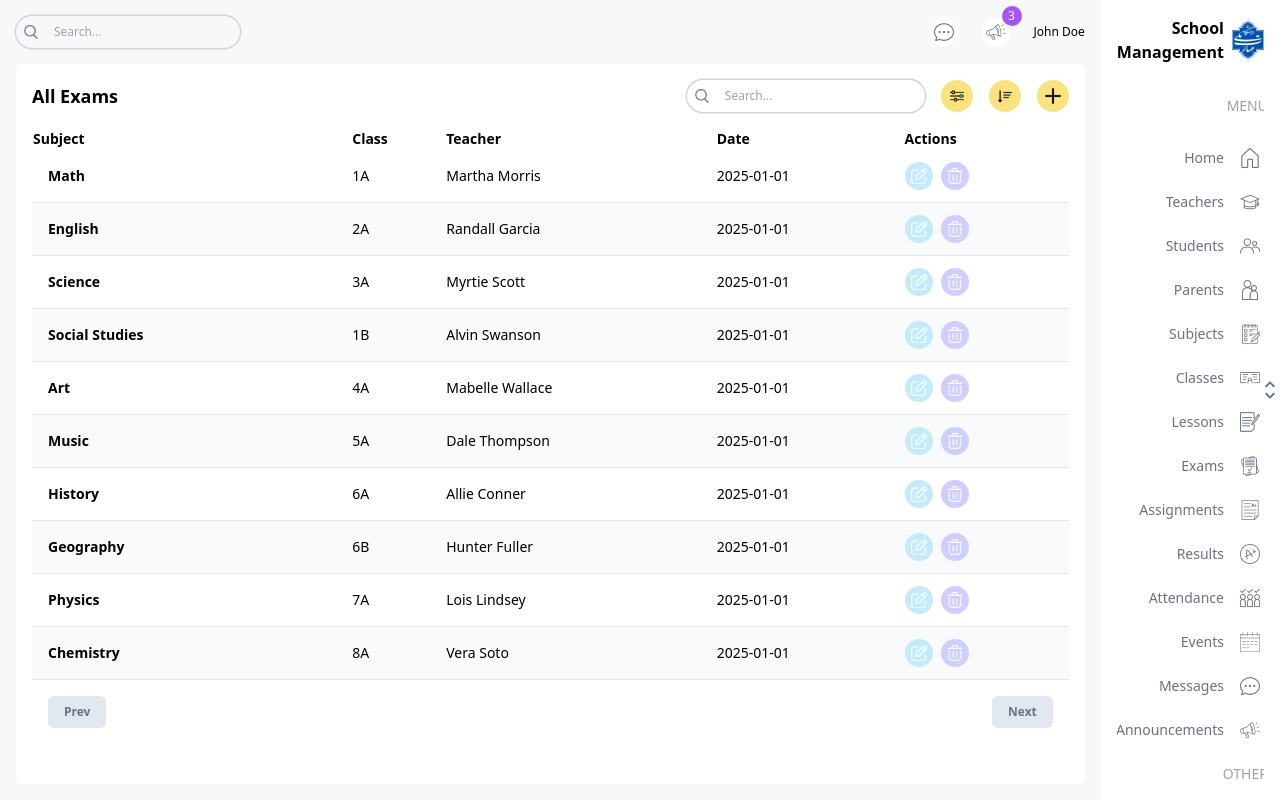
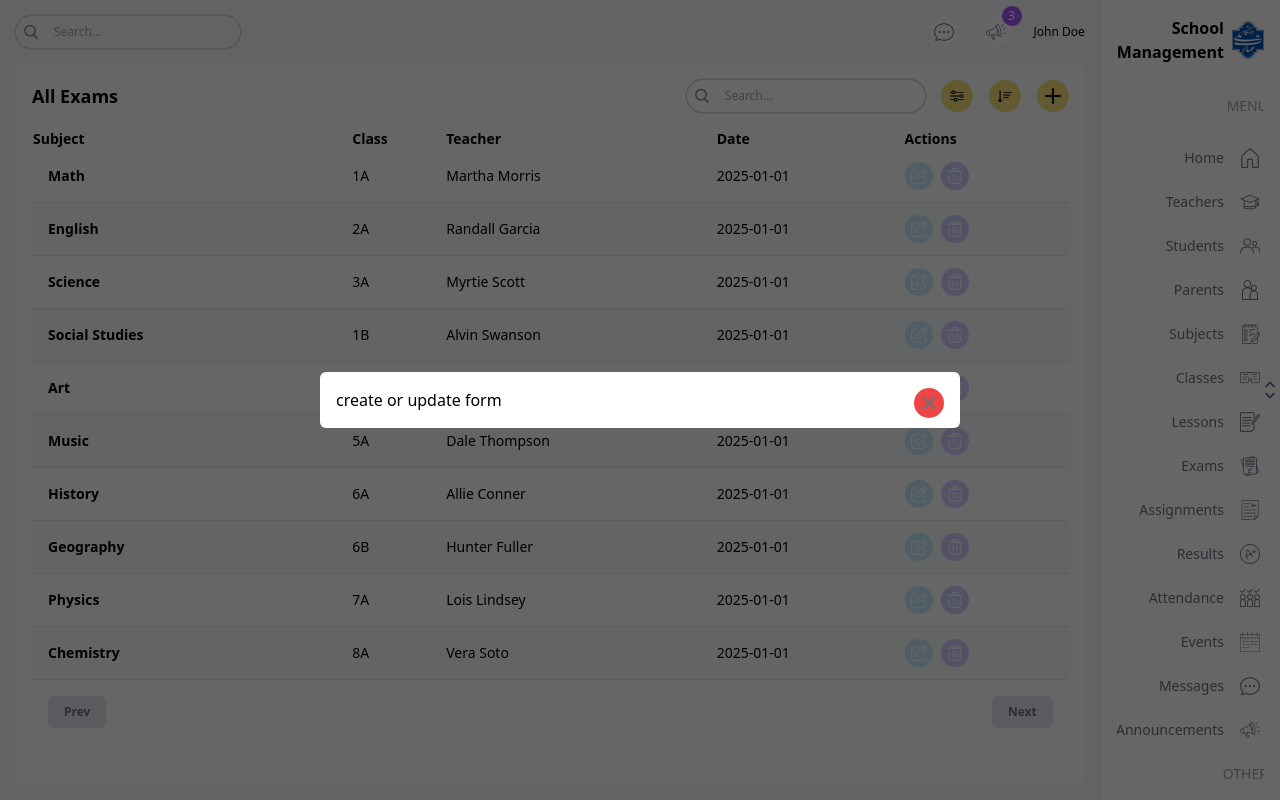
Before and after one commit to DonMohsen/school-management, a Next.js app: page /list/exams in a window 1280 px wide. Both pictures are taken after a click on the button 1052 px from the left and 96 px from the top of the page. Built offline with nearby package versions, Linux system fonts and the light colour scheme.

Commit message:
modal create 4 later

```diff
--- a/src/components/FormModal.tsx
+++ b/src/components/FormModal.tsx
@@ -1,6 +1,25 @@
 "use client"
 import Image from 'next/image';
-import React from 'react'
+import { useRouter } from 'next/navigation';
+import React, { useEffect, useState } from 'react'
+import { useFormState } from 'react-dom';
+
+// const deleteActionMap = {
+//   subject: deleteSubject,
+//   class: deleteClass,
+//   teacher: deleteTeacher,
+//   student: deleteStudent,
+//   exam: deleteExam,
+// // TODO: OTHER DELETE ACTIONS
+//   parent: deleteSubject,
+//   lesson: deleteSubject,
+//   assignment: deleteSubject,
+//   result: deleteSubject,
+//   attendance: deleteSubject,
+//   event: deleteSubject,
+//   announcement: deleteSubject,
+// };
+
 type TableEnum =
   | "teacher"
   | "student"
@@ -22,6 +41,33 @@ const FormModal = ({table,type,data,id}:
         id?: number | string;
     }
 ) => {
+  const Form = () => {
+    // const [state, formAction] = useFormState(deleteActionMap[table], {
+    //   success: false,
+    //   error: false,
+    // });
+
+    // const router = useRouter();
+
+    // useEffect(() => {
+    //   if (state.success) {
+    //     toast(`${table} has been deleted!`);
+    //     setOpen(false);
+    //     router.refresh();
+    //   }
+    // }, [state, router]);
+    return type==="delete"&& id?(
+      <form action="" className='p-4 flex flex-col gap-4'>
+        <span className='text-center font-medium p-4 '>All data will be deleted not temprary but peeermenantly, are you sure to delete this {table}?</span>
+      <button className='bg-red-700 text-white rounded-md border-none py-2 hover:brightness-125 w-max px-10 self-center'>Delete</button>
+      </form>
+    ):
+    (
+      "create or update form"
+    )
+  }
+  const [open, setOpen] = useState(false);
+
     const size = type === "create" ? "w-8 h-8" : "w-7 h-7";
     const bgColor =
       type === "create"
@@ -30,10 +76,32 @@ const FormModal = ({table,type,data,id}:
         ? "bg-lamaSky"
         : "bg-lamaPurple";
   return (
-    < button className={`${size} flex items-center justify-center rounded-full hover:brightness-75 ${bgColor}`}>
-        <Image src={`/${type}.png`} alt={type} width={16} height={16}/>
-    </button>
+    <>
+    <button
+    className={`${size} flex items-center justify-center rounded-full ${bgColor}`}
+    onClick={() => setOpen(true)}
+  >
+    <Image src={`/${type}.png`} alt="" width={16} height={16} />
+  </button>
+  {open && (
+    <div className="w-screen h-screen absolute left-0 top-0 bg-black bg-opacity-60 z-50 flex items-center justify-center">
+      <div className="bg-white p-4 rounded-md relative w-[90%] md:w-[70%] lg:w-[60%] xl:w-[50%] 2xl:w-[40%]">
+        <Form />
+
+        <div
+          className="absolute top-4 right-4 cursor-pointer"
+          onClick={() => setOpen(false)}
+        >
+          <button className='bg-red-500 hover:bg-red-600 rounded-full flex items-center justify-center p-2'>
+
+          <Image src="/close.png" alt="" width={14} height={14}  />
+          </button>
+        </div>
+      </div>
+    </div>
+  )}
+  </>
   )
+
 }
-
-export default FormModal
+export default FormModal;
```
